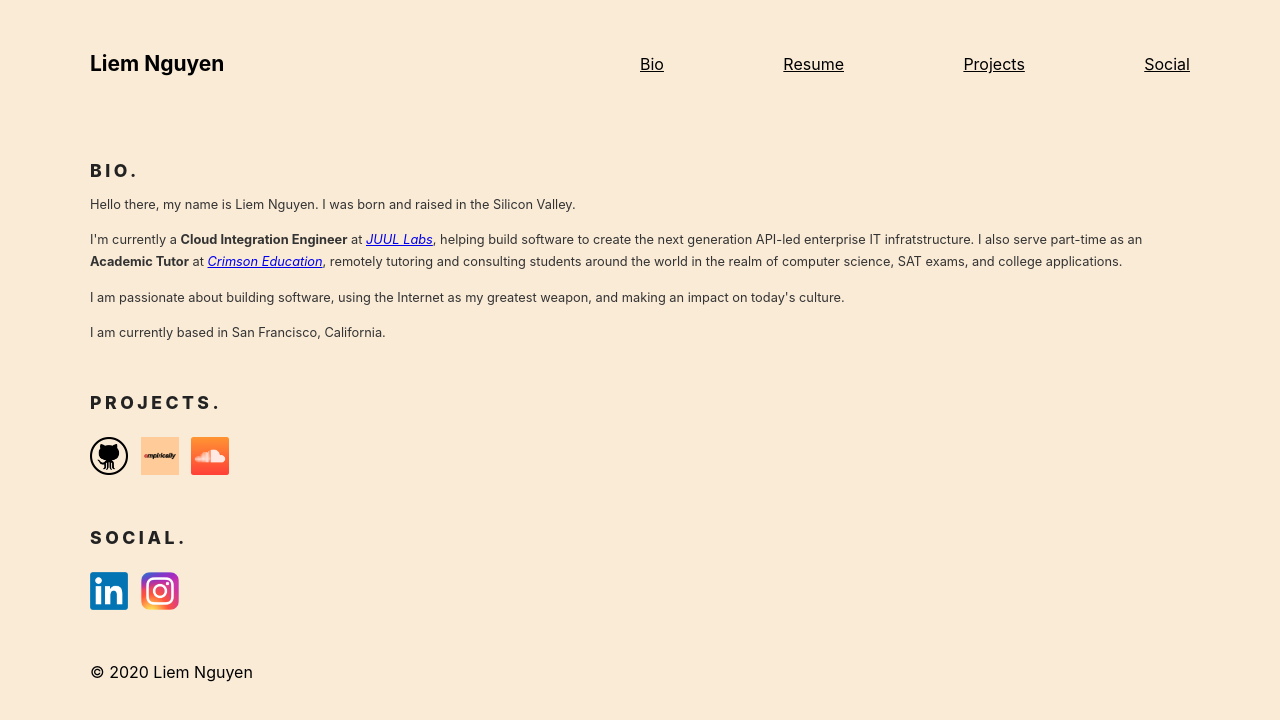
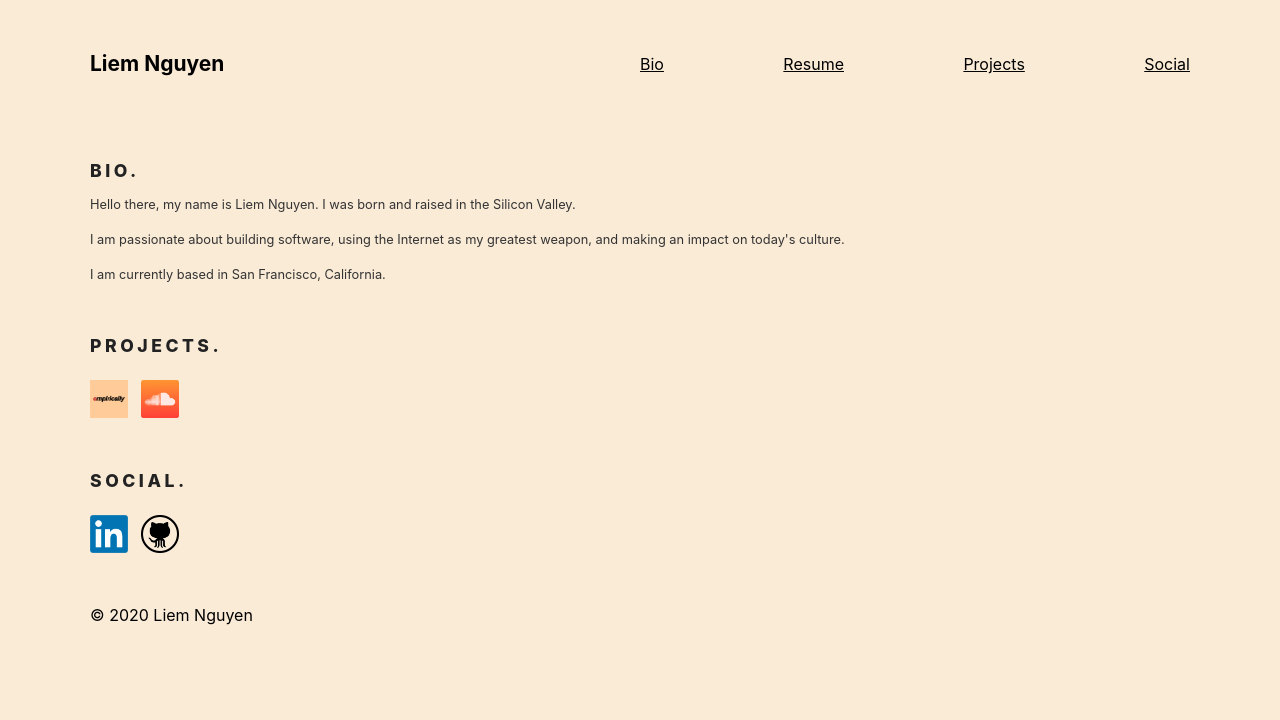
Before and after one commit to liemnguyen15/liemnguyen15.github.io, a plain HTML site: page index.html in a window 1280 px wide. Drawn offline with Linux system fonts and the light colour scheme.

Commit message:
Update index.html

```diff
--- a/index.html
+++ b/index.html
@@ -37,19 +37,6 @@
             Silicon Valley.
           </p>
           <p>
-            I'm currently a <b>Cloud Integration Engineer</b> at
-            <i><a href="https://www.juul.com/" target="_blank">JUUL Labs</a></i
-            >, helping build software to create the next generation API-led
-            enterprise IT infratstructure. I also serve part-time as an
-            <b>Academic Tutor</b> at
-            <i
-              ><a href="https://www.crimsoneducation.org/us/" target="_blank"
-                >Crimson Education</a
-              ></i
-            >, remotely tutoring and consulting students around the world in the
-            realm of computer science, SAT exams, and college applications.
-          </p>
-          <p>
             I am passionate about building software, using the Internet as my
             greatest weapon, and making an impact on today's culture.
           </p>
@@ -63,9 +50,6 @@
       <div class="text" id="projects">
         <div class="project-header">Projects.</div>
         <div class="project-text">
-          <a href="https://www.github.com/liemnguyen15" target="_blank"
-            ><img src="img/github.jpg"
-          /></a>
           <a
             href="https://www.youtube.com/channel/UCrIUHaZRZSWazIbUhq07_4Q"
             target="_blank"
@@ -84,8 +68,8 @@
           <a href="https://www.linkedin.com/in/liemnguyen15" target="_blank"
             ><img src="img/linkedin.jpg"
           /></a>
-          <a href="https://www.instagram.com/liemstagram/" target="_blank"
-            ><img src="img/instagram.png"
+          <a href="https://www.github.com/liemnguyen15" target="_blank"
+            ><img src="img/github.jpg"
           /></a>
         </div>
       </div>
```
